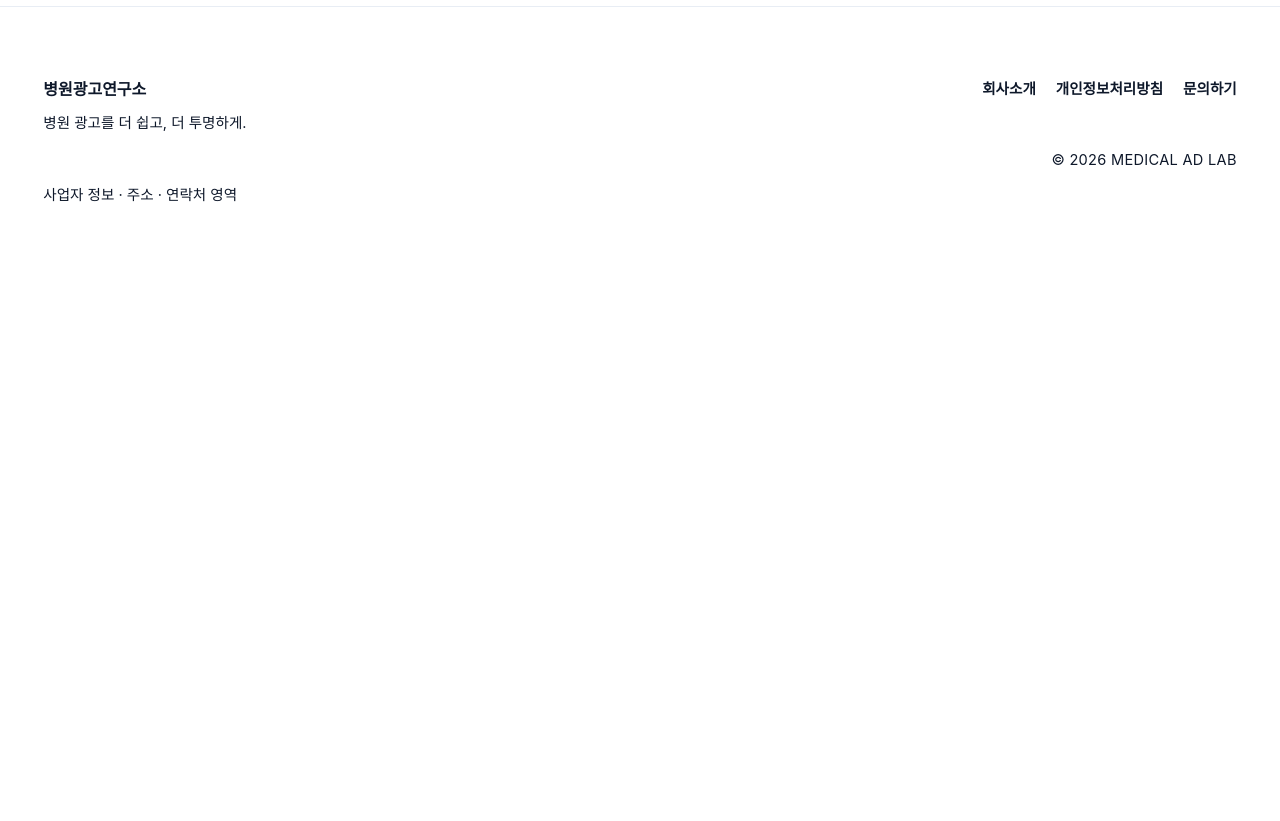
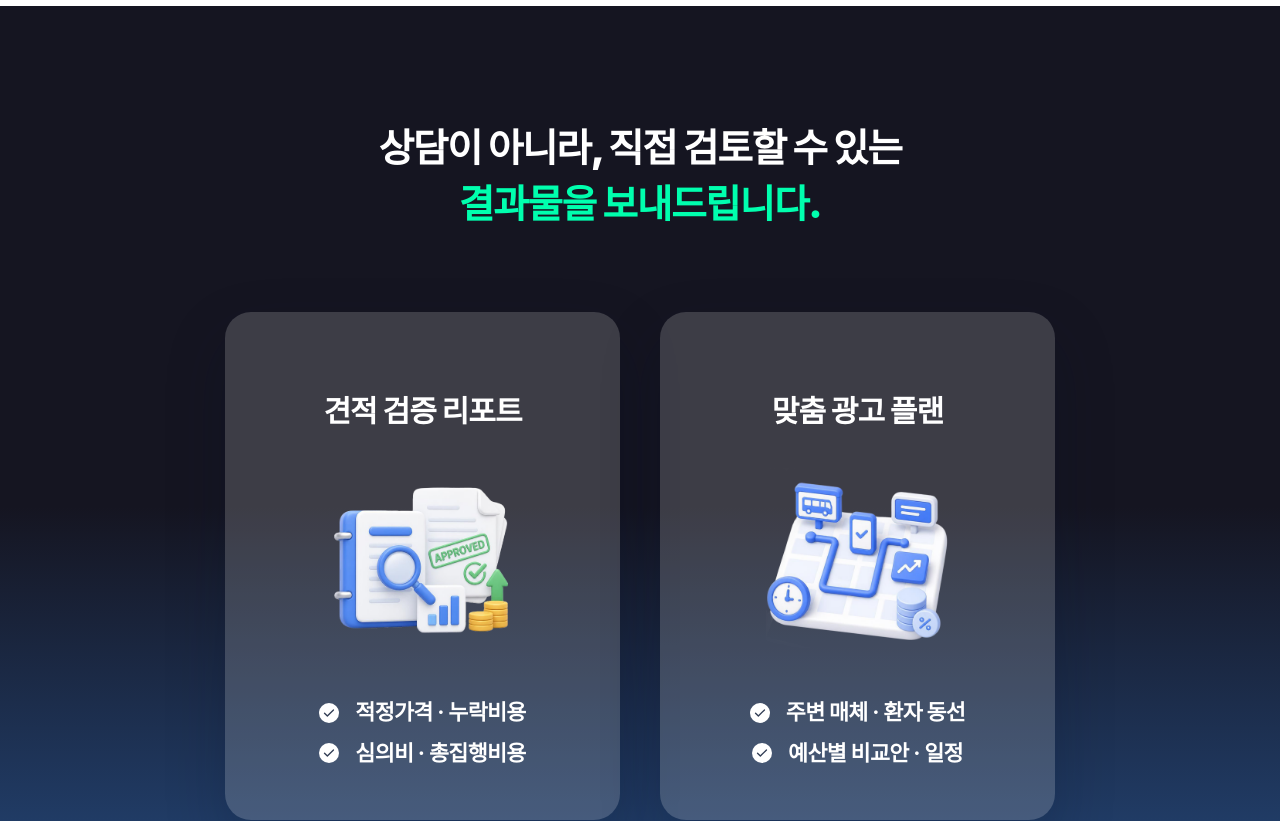
Before and after one commit to BIOADDLAB/medical-ad-lab, a Next.js app: page / in a window 1280 px wide. Shown: the part 3100-3921 px from the top of the page. Before the commit the page ends 3377 px from the top, so only its background shows below. Built offline with nearby package versions, Linux system fonts and the light colour scheme; no server answers; a web font is replaced by a local one.

Commit message:
feat: 메인 결과물 2개 섹션 추가

```diff
--- a/app/globals.css
+++ b/app/globals.css
@@ -167,17 +167,9 @@
 .metrics-bg {
     background: var(--color-night) url('/images/bg-s5.jpg') center bottom / cover no-repeat;
 }
+
 .results-bg {
-    background: linear-gradient(
-        180deg,
-        #151521 0%,
-        #151521 15%,
-        #192135 30%,
-        #203960 45%,
-        #26508a 60%,
-        #2d68b5 75%,
-        var(--color-brand-light) 90%
-    );
+    background: linear-gradient(180deg, #151521 54%, #3582e2 150%);
 }
 .metric-scene strong {
     transition:
--- a/app/page.tsx
+++ b/app/page.tsx
@@ -1,6 +1,7 @@
 import { Hero } from '@/components/home/hero';
 import { PainPoints } from '@/components/home/pain-points';
 import { WhyOoh } from '@/components/home/why-ooh';
+import { Results } from '@/components/home/results';
 
 export default function Home() {
     return (
@@ -8,6 +9,7 @@ export default function Home() {
             <Hero />
             <PainPoints />
             <WhyOoh />
+            <Results />
         </main>
     );
 }
--- /dev/null
+++ b/components/home/results.tsx
@@ -0,0 +1,60 @@
+import Image from 'next/image';
+import { Reveal } from '@/components/ui/reveal';
+import { resultCards } from '@/data';
+
+export function Results() {
+    return (
+        <section className="results-bg py-section text-white" id="diagnosis">
+            <div className="site-container">
+                <Reveal>
+                    <h2 className="section-title mb-10 text-center lg:mb-[80px] lg:text-h1">
+                        상담이 아니라, 직접 검토할 수 있는
+                        <br />
+                        <em className="not-italic text-mint">결과물을 보내드립니다.</em>
+                    </h2>
+                </Reveal>
+                <div className="mx-auto grid max-w-[830px] gap-5 sm:grid-cols-2 lg:gap-10">
+                    {resultCards.map((card, index) => (
+                        <Reveal
+                            key={card.number}
+                            className="flex flex-col rounded-panel glass-pill  p-7 text-white shadow-[0_26px_60px_rgba(4,16,41,.22)] lg:p-[65px_36px_50px]"
+                            delay={index * 0.08}
+                        >
+                            <h3 className="mb-7 mt-3 text-h4 lg:mb-[30px] text-center lg:text-[30px]">{card.title}</h3>
+                            <div className="mb-7.5 grid place-items-center rounded-2xl  lg:mb-10.5">
+                                <Image
+                                    src={card.image}
+                                    alt=""
+                                    width={246}
+                                    height={246}
+                                    className="h-auto w-full max-w-[190px]"
+                                />
+                            </div>
+                            <ul
+                                className={`m-0 mt-auto grid list-none gap-2 p-0 lg:gap-x-6 ${card.tags.length > 2 ? 'grid-cols-2 text-center' : ''}`}
+                            >
+                                {card.tags.map((tag) => (
+                                    <li
+                                        key={tag}
+                                        className="text-h4 font-bold text-white flex items-center justify-center gap-4"
+                                    >
+                                        <span className="w-5 h-5 bg-white rounded-full flex items-center justify-center">
+                                            <Image
+                                                src="/images/i-check.svg"
+                                                alt=""
+                                                width={24}
+                                                height={24}
+                                                className="h-auto w-full max-w-[16px]"
+                                            />
+                                        </span>
+                                        {tag}
+                                    </li>
+                                ))}
+                            </ul>
+                        </Reveal>
+                    ))}
+                </div>
+            </div>
+        </section>
+    );
+}
--- a/components/home/why-ooh.tsx
+++ b/components/home/why-ooh.tsx
@@ -2,7 +2,6 @@ import Image from 'next/image';
 import { Reveal } from '@/components/ui/reveal';
 import { whyOoh } from '@/data';
 
-/* 시안이 카드마다 다른 배율로 이미지를 배치했다. 원본 PNG의 여백 비율도 달라 폭을 따로 준다 */
 const IMAGE_WIDTH = [320, 400, 390];
 
 export function WhyOoh() {
--- a/data/index.ts
+++ b/data/index.ts
@@ -90,7 +90,7 @@ export const resultCards = [
         number: '01',
         title: '견적 검증 리포트',
         image: '/images/img-s3-01.png',
-        tags: ['적정가격', '누락비용', '심의비', '총집행비용'],
+        tags: ['적정가격 · 누락비용', '심의비 · 총집행비용'],
     },
     {
         number: '02',
```
Also changed, not shown: public/images/i-check.svg (added).
